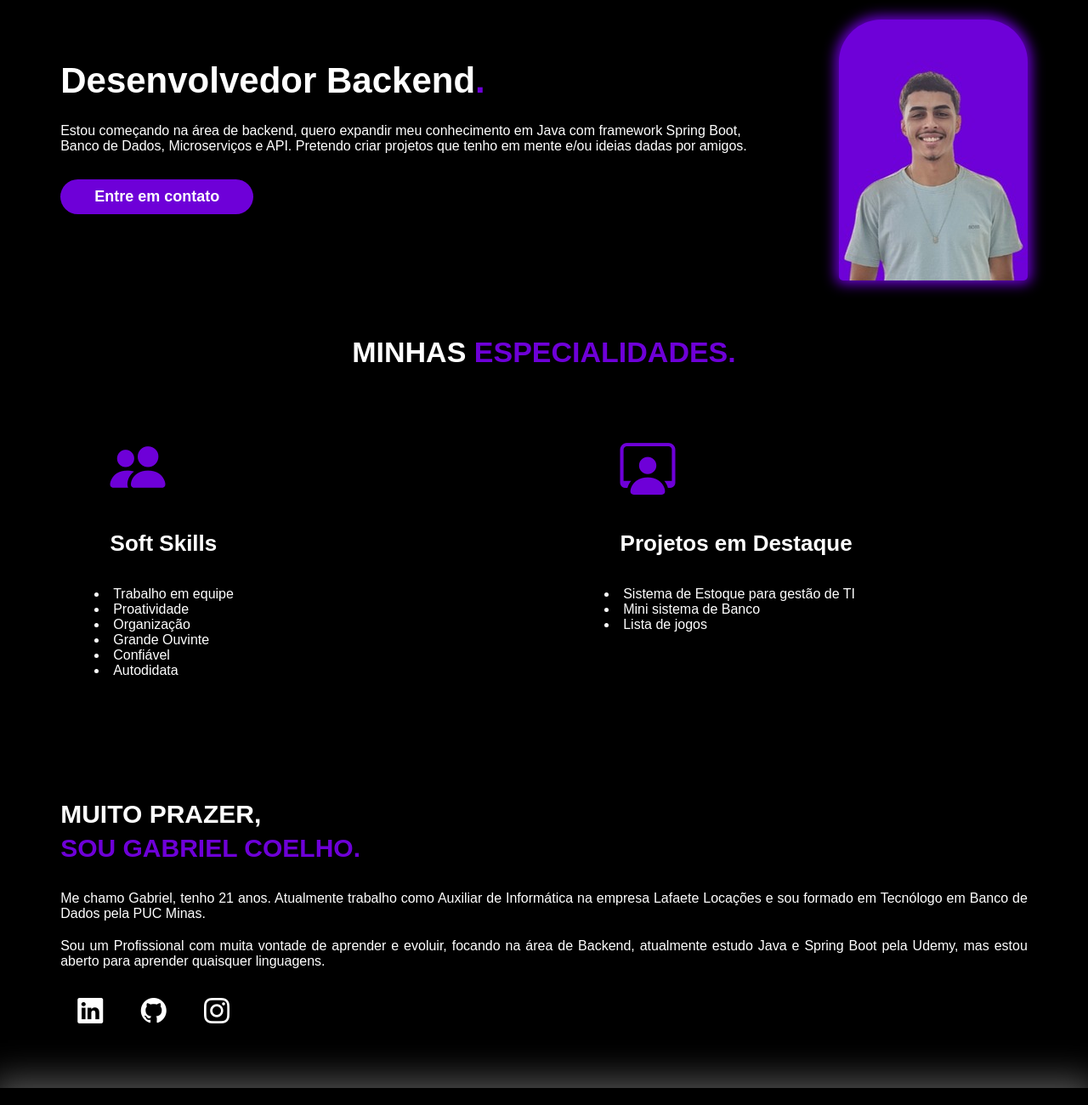
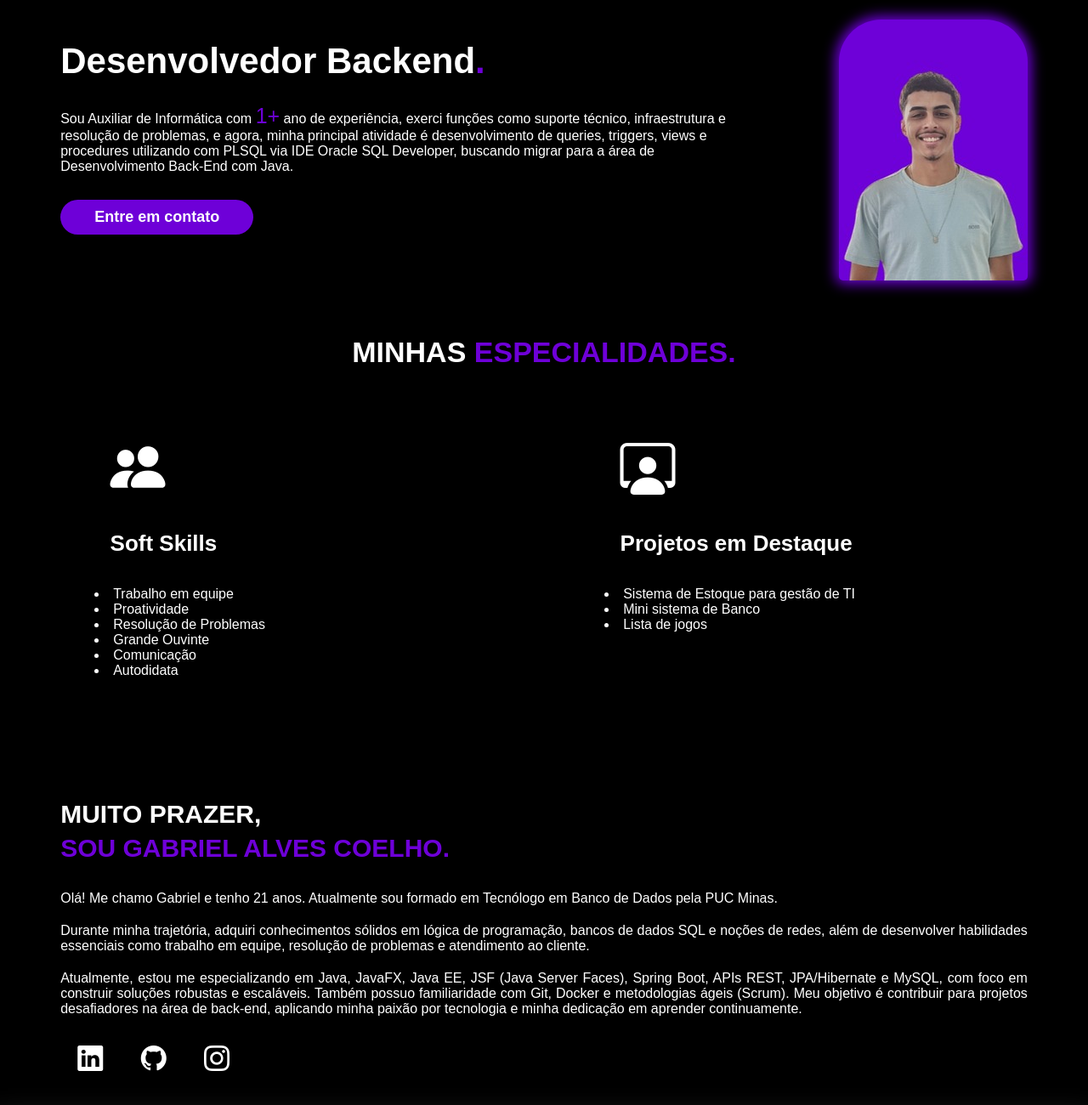
Before and after one commit to DevGabrielC/devgabrielc.github.io, a plain HTML site: page index.html in a window 1280 px wide. Shown: the part 220-1520 px from the top of the page at 85% size. Drawn offline with nearby package versions, Linux system fonts and the light colour scheme.

Commit message:
:books: Atualização no Sobre mim e especialidades

```diff
--- a/index.html
+++ b/index.html
@@ -57,7 +57,7 @@
                 <div class="flex">
                     <div class="txt-topo-site">
                     <h1>Desenvolvedor Backend<span>.</span></h1>
-                    <p>Estou começando na área de backend, quero expandir meu conhecimento em Java com framework Spring Boot, Banco de Dados, Microserviços e API. Pretendo criar projetos que tenho em mente e/ou ideias dadas por amigos.</p>
+                    <p>Sou Auxiliar de Informática com <span>1+</span> ano de experiência, exerci funções como suporte técnico, infraestrutura e resolução de problemas, e agora, minha principal atividade é desenvolvimento de queries, triggers, views e procedures utilizando com PLSQL via IDE Oracle SQL Developer, buscando migrar para a área de Desenvolvimento Back-End com Java.</p>
                     <div class="btn-contato">
                         <a href="#secao-form">
                             <button>Entre em contato</button>
@@ -80,16 +80,16 @@
                         <h3>Soft Skills</h3>
                         <li>Trabalho em equipe</li>
                         <li>Proatividade</li>
-                        <li>Organização</li>
+                        <li>Resolução de Problemas</li>
                         <li>Grande Ouvinte</li>
-                        <li>Confiável</li>
+                        <li>Comunicação</li>
                         <li>Autodidata</li>
 
                     </div> <!--especialidades-box-->
                     <div class="especialidades-box">
                         <i class="bi bi-person-workspace"></i>
                         <h3>Projetos em Destaque</h3>
-                        <li><a href="">Sistema de Estoque para gestão de TI</a></li>
+                        <li><a href="https://github.com/DevGabrielC/EstoqueTI" target="_blank">Sistema de Estoque para gestão de TI</a></li>
                         <li><a href="https://github.com/DevGabrielC/Bank" target="_blank">Mini sistema de Banco</a></li>
                         <li><a href="https://github.com/DevGabrielC/DSList" target="_blank">Lista de jogos</a></li>
                     </div> <!--especialidades-box-->
@@ -98,6 +98,8 @@
                         <h3>Linguagens e tecnologias</h3>
                         <div class="container-linguagens">
                             <img src="https://raw.githubusercontent.com/devicons/devicon/master/icons/java/java-original.svg" alt="java" width="50" height="50"/>
+                            <img src="https://www.vectorlogo.zone/logos/springio/springio-icon.svg" alt="spring" width="50" height="50"/>
+                            <img src="https://www.vectorlogo.zone/logos/hibernate/hibernate-icon.svg" alt="hibernate" width="50" height="50"/>
                             <img src="https://raw.githubusercontent.com/devicons/devicon/master/icons/mysql/mysql-original-wordmark.svg" alt="mysql" width="50" height="50"/>
                             <img src="https://raw.githubusercontent.com/devicons/devicon/master/icons/docker/docker-original-wordmark.svg" alt="docker" width="50" height="50"/>
                             <img src="https://www.vectorlogo.zone/logos/git-scm/git-scm-icon.svg" alt="git" width="50" height="50"/>
@@ -114,13 +116,17 @@
             <div class="interface">
                 <div class="flex">
                     <div class="txt-sobre">
-                        <h2>MUITO PRAZER, <span>SOU GABRIEL COELHO.</span></h2>
+                        <h2>MUITO PRAZER, <span>SOU GABRIEL ALVES COELHO.</span></h2>
                         <p>
-                            Me chamo Gabriel, tenho 21 anos. Atualmente trabalho como Auxiliar de Informática na empresa Lafaete Locações e sou formado em Tecnólogo em Banco de Dados pela PUC Minas.
+                            Olá! Me chamo Gabriel e tenho 21 anos. Atualmente sou formado em Tecnólogo em Banco de Dados pela PUC Minas.
                         </p>
                         <p>
-                            Sou um Profissional com muita vontade de aprender e evoluir, focando na área de Backend, atualmente estudo Java e Spring Boot pela Udemy, mas estou aberto para aprender quaisquer linguagens.
+                            Durante minha trajetória, adquiri conhecimentos sólidos em lógica de programação, bancos de dados SQL e noções de redes, além de desenvolver habilidades essenciais como trabalho em equipe, resolução de problemas e atendimento ao cliente.
                         </p>
+                        <p>
+                            Atualmente, estou me especializando em Java, JavaFX, Java EE, JSF (Java Server Faces), Spring Boot, APIs REST, JPA/Hibernate e MySQL, com foco em construir soluções robustas e escaláveis. Também possuo familiaridade com Git, Docker e metodologias ágeis (Scrum). Meu objetivo é contribuir para projetos desafiadores na área de back-end, aplicando minha paixão por tecnologia e minha dedicação em aprender continuamente.
+                        </p>
+
                         <div class="btn-social">
                             <a href="https://www.linkedin.com/in/gabrielalvescoelho/" target="_blank" rel="noopener noreferrer"><button><i class="bi bi-linkedin"></i></button></a>
                             <a href="https://github.com/DevGabrielC" target="_blank" rel="noopener noreferrer"><button><i class="bi bi-github"></i></button></a>
--- a/style.css
+++ b/style.css
@@ -58,6 +58,12 @@ h2.titulo span{
     color: #6E00D8;
 }
 
+.txt-topo-site p span {
+    color: #6E00D8;
+    font-size: 25px;
+    font-family: "Poppins", sans-serif;
+}
+
 button:hover, form .btn-enviar input:hover{
     box-shadow: 0px 0px 8px #6E00D8;
     transform: scale(1.05);
@@ -87,7 +93,7 @@ section.especialidades .flex{
 
 .especialidades .especialidades-box i{
     font-size: 65px;
-    color: #6E00D8;
+    color: white;
     align-items: center;
     padding: 20px 4%;
 }
```
